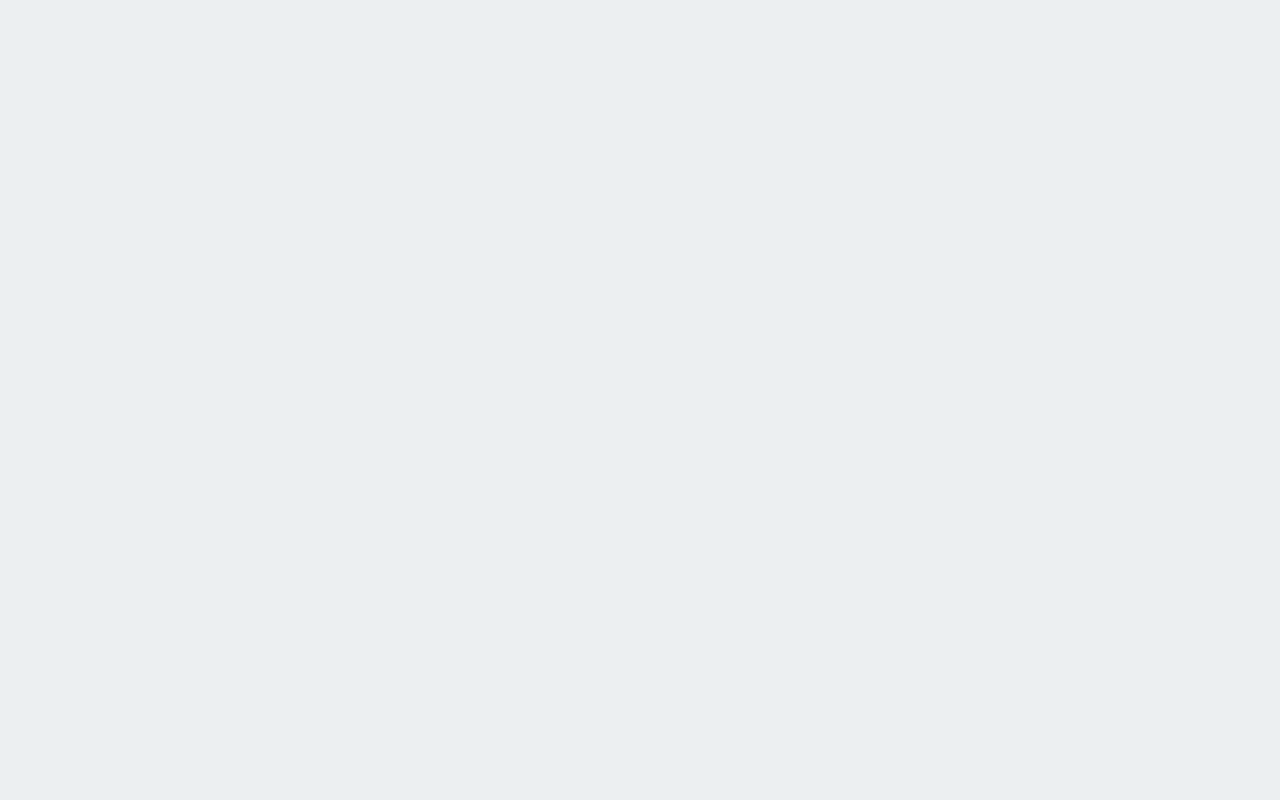
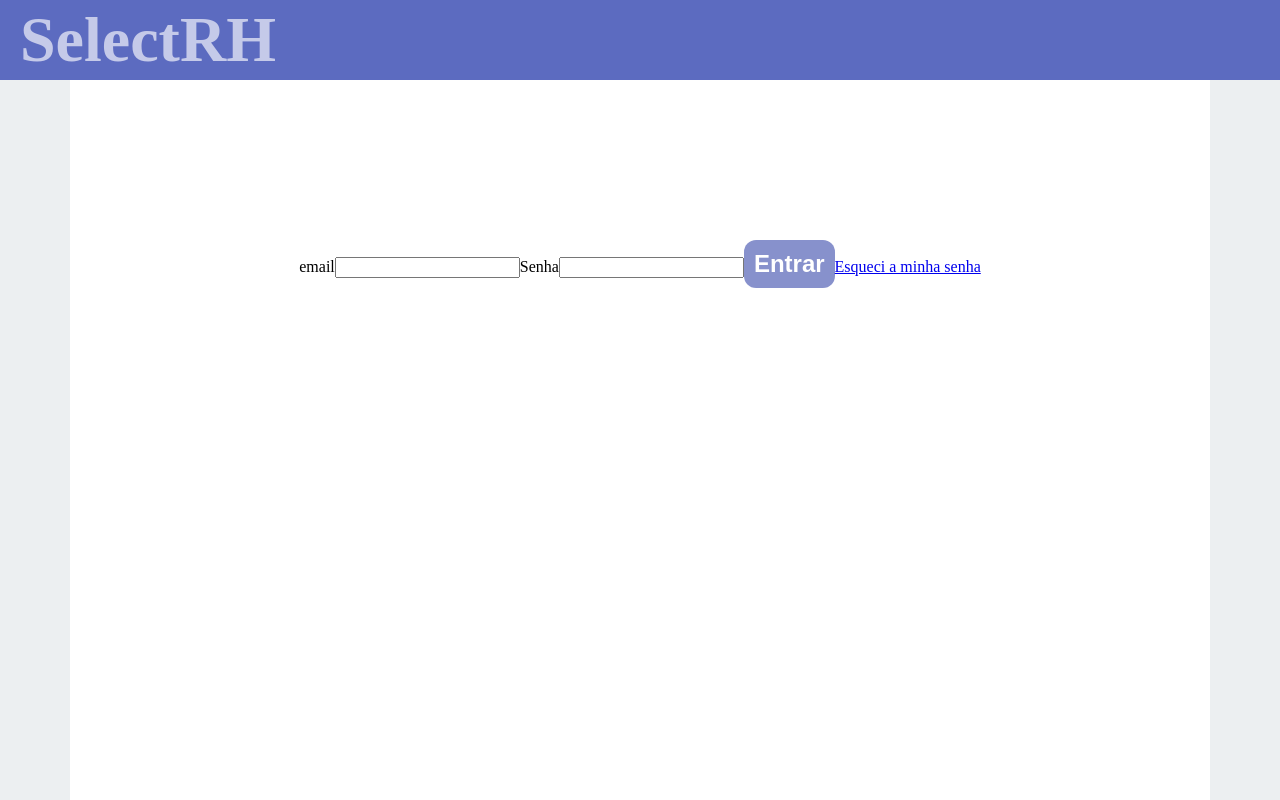
Before and after one commit to zzMaverick/selectrh-frontend, an Angular app: page /login in a window 1280 px wide. Shown: the top 800 px of the page. Built offline with nearby package versions, Linux system fonts and the light colour scheme; a web font is replaced by a local one.

Commit message:
Add /login

```diff
--- a/src/app/pages/home/home.component.html
+++ b/src/app/pages/home/home.component.html
@@ -23,7 +23,7 @@
             </h2>
 
             <section class="ctaSection">
-                <btn-primary btn-text="Entrar" [routerLink]="['/login']"></btn-primary>
+                <btn-primary btn-text="Entrar"></btn-primary>
                     <span>|</span>
                     <btn-primary btn-text = "Registrar" variant="secundary"></btn-primary>
             </section>
--- a/src/app/pages/home/home.component.scss
+++ b/src/app/pages/home/home.component.scss
@@ -13,7 +13,16 @@ main{
 }
 .container{
     h1{
+        font-size: 60px;
+        margin-top: 0;
+        margin-bottom: 4px;
+        padding: 0;
+    }
+    h2{
         font-size: 40px;
+        margin-top: 0;
+        margin-bottom: 4px;
+        padding: 0;
     }
     b{
         color: #5C6BC0;
--- a/src/app/pages/login/login.component.html
+++ b/src/app/pages/login/login.component.html
@@ -0,0 +1,18 @@
+<app-header></app-header>
+<main>
+    <section class="form-section">
+        <form [formGroup]="formularioLogin">
+            <label>email</label>
+            <input id="email" formControlName="email"/>
+            <label for="senha">Senha</label>
+            <input id="senha" formControlName="senha"/>
+            <btn-primary
+            btn-text="Entrar"
+            variant="primary"
+            (submit)="onSubmit()"
+            [disabled]="formularioLogin.invalid">
+            ></btn-primary>
+            <a href="/recuperarconta">Esqueci a minha senha</a>
+        </form>
+    </section>
+</main>
--- a/src/app/pages/login/login.component.scss
+++ b/src/app/pages/login/login.component.scss
@@ -0,0 +1,13 @@
+main{
+    display: flex;
+    flex-direction: column;
+    background-color: #FFFFFF;
+    height: 100vh;
+    max-width: 1140px;
+    width: 100%;
+    margin: auto;
+    align-items: center;
+    justify-content: start;
+    overflow-x: hidden;
+    padding-top: 20vh;
+}
--- a/src/app/pages/login/login.component.ts
+++ b/src/app/pages/login/login.component.ts
@@ -1,11 +1,23 @@
 import { Component } from '@angular/core';
+import { HeaderComponent } from "../../shared/componentes/header/header.component";
+import { BotaoComponent } from '../../shared/componentes/botao/botao.component';
+import { FormControl, FormGroup, ReactiveFormsModule, Validators } from '@angular/forms';
 
 @Component({
   selector: 'app-login',
-  imports: [],
+  imports: [HeaderComponent, BotaoComponent,ReactiveFormsModule],
   templateUrl: './login.component.html',
   styleUrl: './login.component.scss'
 })
 export class LoginComponent {
-
+  formularioLogin!: FormGroup;
+  constructor(){
+    this.formularioLogin = new FormGroup({
+      email: new FormControl('',[Validators.required,Validators.email]),
+      senha: new FormControl('',[Validators.required,Validators.minLength(8)])
+    })
+  }
+  onSubmit(){
+    console.log(this.formularioLogin.value);
+  }
 }
--- a/src/app/shared/componentes/botao/botao.component.ts
+++ b/src/app/shared/componentes/botao/botao.component.ts
@@ -12,7 +12,6 @@ export class BotaoComponent {
   @Input() disabled:boolean = false;
   @Input() loading:boolean = false;
   @Input() variant:BtnVariants = "primary";
-  @Input() routerLink: any;
   @Output("submit") onSubmit = new EventEmitter();
 
   submit(){
```
Also changed, not shown: src/app/shared/componentes/formulario-login/formulario-login.component.html (deleted, +0 -10 lines), src/app/shared/componentes/formulario-login/formulario-login.component.scss (deleted, +0 -7 lines), src/app/shared/componentes/formulario-login/formulario-login.component.ts (deleted, +0 -12 lines), 1 other file (tests, documents, lock files or other folders).
